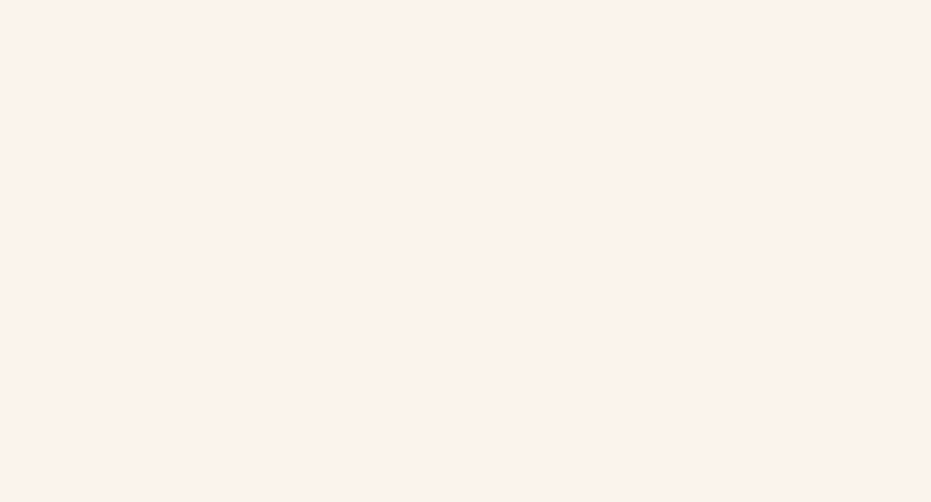
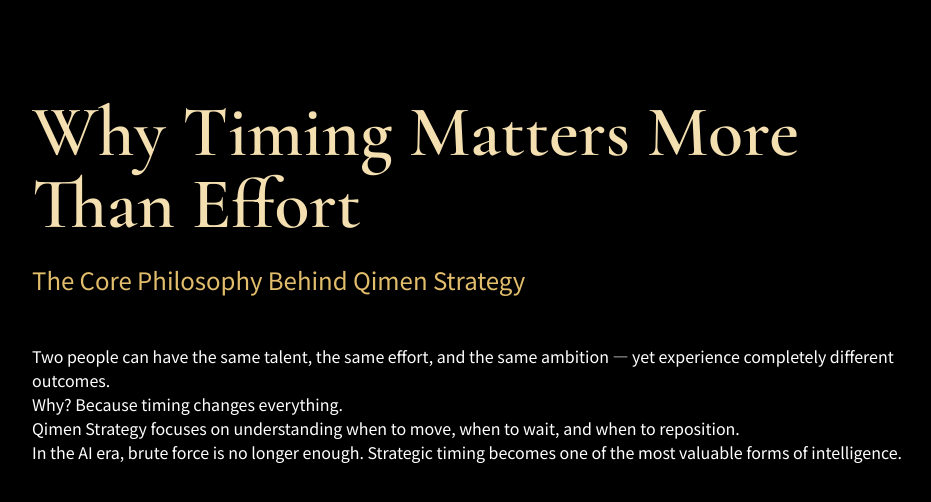
Before and after one commit to BODHIWONG/qmfeng-website, a Next.js app: page /insights/why-timing-matters-more-than-effort in a window 1280 px wide. Before the commit this address had no page. Shown: the top 502 px of the page, without its empty margins (160-1091 px from the left). Built offline with nearby package versions, Linux system fonts and the light colour scheme.

Commit message:
Add Why Timing Matters More Than Effort article

```diff
--- /dev/null
+++ b/app/insights/why-timing-matters-more-than-effort/page.tsx
@@ -0,0 +1,16 @@
+export default function Page() {
+  return (
+    <main className="min-h-screen bg-black px-6 py-24 text-white md:px-12">
+      <div className="mx-auto max-w-4xl">
+        <h1 className="text-5xl font-semibold text-[#f4dfb0] md:text-7xl">Why Timing Matters More Than Effort</h1>
+        <p className="mt-6 text-2xl text-[#e2bd6b]">The Core Philosophy Behind Qimen Strategy</p>
+        <article className="prose prose-invert mt-12 max-w-none prose-p:text-white/80 prose-headings:text-[#f4dfb0]">
+          <p>Two people can have the same talent, the same effort, and the same ambition — yet experience completely different outcomes.</p>
+          <p>Why? Because timing changes everything.</p>
+          <p>Qimen Strategy focuses on understanding when to move, when to wait, and when to reposition.</p>
+          <p>In the AI era, brute force is no longer enough. Strategic timing becomes one of the most valuable forms of intelligence.</p>
+        </article>
+      </div>
+    </main>
+  )
+}
```
